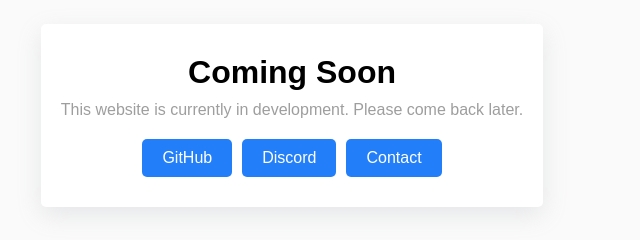
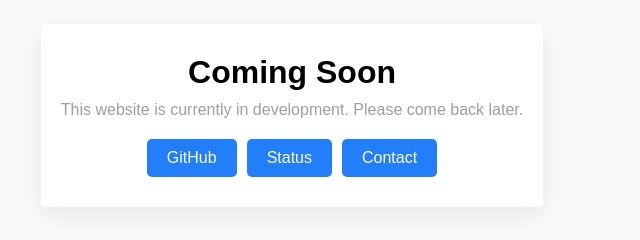
Before and after one commit to fooble2137/fooble2137.github.io, a plain HTML site: page index.html in a window 1280 px wide. Shown: the part 285-525 px from the top of the page, 348-988 px from the left. Drawn offline with Linux system fonts and the light colour scheme.

Commit message:
Added status

```diff
--- a/index.html
+++ b/index.html
@@ -22,7 +22,7 @@
         <p>This website is currently in development. Please come back later.</p>
         <div class="btn-group">
           <a href="/redirect?url=github" class="btn" target="_blank">GitHub</a>
-          <a href="/redirect?url=discord" class="btn" target="_blank">Discord</a>
+          <a href="/redirect?url=status" class="btn" target="_blank">Status</a>
           <a href="mailto:contact@fooble.dev" class="btn" target="_blank">Contact</a>
         </div>
       </div>
```
